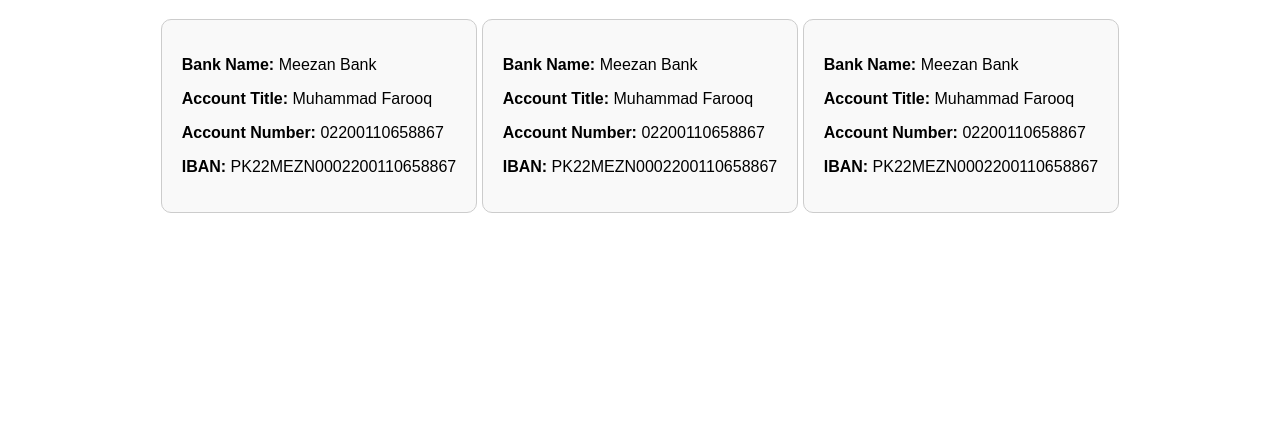
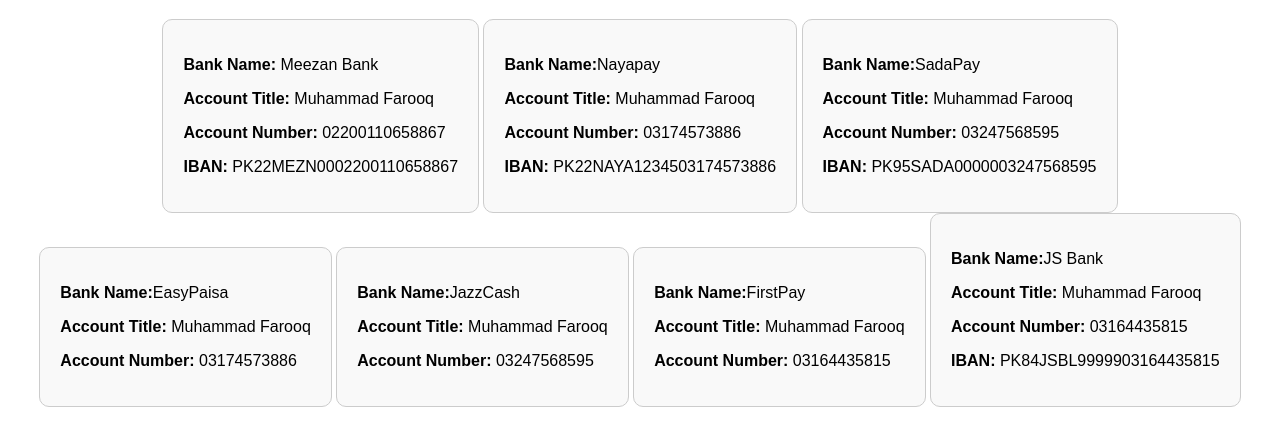
Before and after one commit to Farooqawan08/Bank-Details, a plain HTML site: page Index.html in a window 1280 px wide. Shown: the part 61-506 px from the top of the page. Drawn offline with Linux system fonts and the light colour scheme.

Commit message:
Update Index.html

```diff
--- a/Index.html
+++ b/Index.html
@@ -32,16 +32,42 @@
         <p><strong>IBAN:</strong> PK22MEZN0002200110658867</p>
     </div>
     <div class="details">
-        <p><strong>Bank Name:</strong> Meezan Bank</p>
+        <p><strong>Bank Name:</strong>Nayapay</p>
         <p><strong>Account Title:</strong> Muhammad Farooq</p>
-        <p><strong>Account Number:</strong> 02200110658867</p>
-        <p><strong>IBAN:</strong> PK22MEZN0002200110658867</p>
+        <p><strong>Account Number:</strong> 03174573886</p>
+        <p><strong>IBAN:</strong> PK22NAYA1234503174573886</p>
     </div>
+
     <div class="details">
-        <p><strong>Bank Name:</strong> Meezan Bank</p>
+        <p><strong>Bank Name:</strong>SadaPay</p>
         <p><strong>Account Title:</strong> Muhammad Farooq</p>
-        <p><strong>Account Number:</strong> 02200110658867</p>
-        <p><strong>IBAN:</strong> PK22MEZN0002200110658867</p>
+        <p><strong>Account Number:</strong> 03247568595</p>
+        <p><strong>IBAN:</strong> PK95SADA0000003247568595</p>
+    </div>
+
+    <div class="details">
+        <p><strong>Bank Name:</strong>EasyPaisa</p>
+        <p><strong>Account Title:</strong> Muhammad Farooq</p>
+        <p><strong>Account Number:</strong> 03174573886</p>
+    </div>
+
+    <div class="details">
+        <p><strong>Bank Name:</strong>JazzCash</p>
+        <p><strong>Account Title:</strong> Muhammad Farooq</p>
+        <p><strong>Account Number:</strong> 03247568595</p>
+    </div>
+
+    <div class="details">
+        <p><strong>Bank Name:</strong>FirstPay</p>
+        <p><strong>Account Title:</strong> Muhammad Farooq</p>
+        <p><strong>Account Number:</strong> 03164435815</p>
+    </div>
+
+    <div class="details">
+        <p><strong>Bank Name:</strong>JS Bank</p>
+        <p><strong>Account Title:</strong> Muhammad Farooq</p>
+        <p><strong>Account Number:</strong> 03164435815</p>
+        <p><strong>IBAN:</strong> PK84JSBL9999903164435815</p>
     </div>
 </body>
 </html>
```
